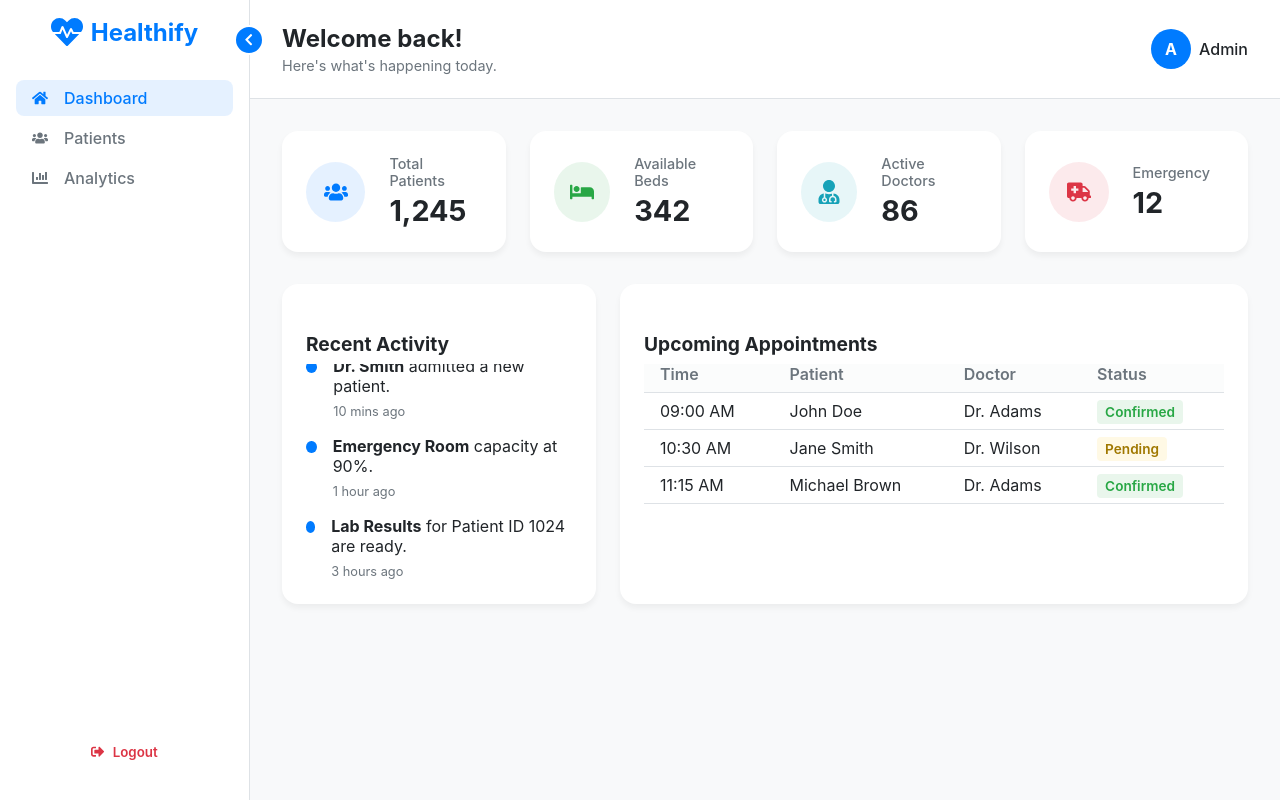
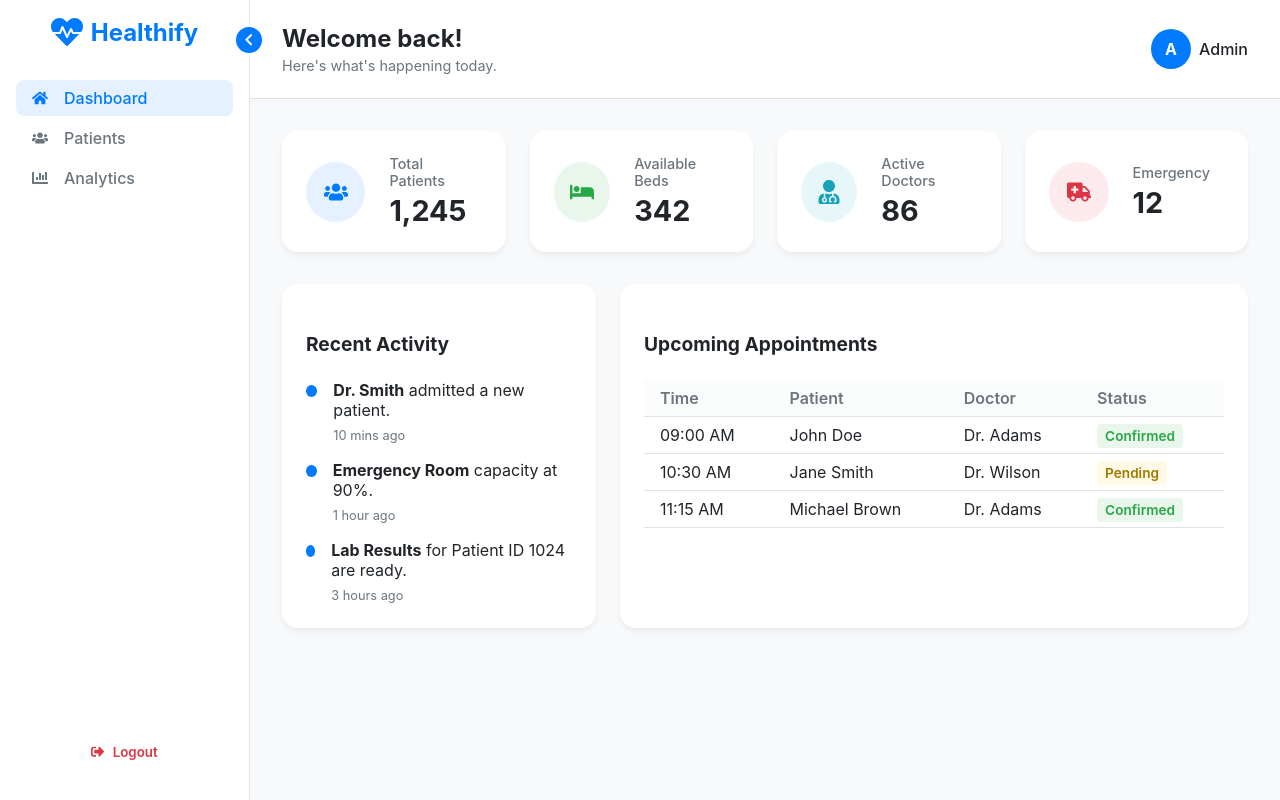
Before and after one commit to prakharkatiyar181/healthify, a React (Vite) app: page / in a window 1280 px wide. Built offline with nearby package versions, Linux system fonts and the light colour scheme; no server answers; sample sign-in values are in the browser's storage.

Commit message:
feat: add styles for dashboard layout, stat cards, and activity sections

```diff
--- a/src/features/dashboard/Dashboard.module.scss
+++ b/src/features/dashboard/Dashboard.module.scss
@@ -77,11 +77,7 @@
     top: 0;
     left: 0;
     background-color: $card-bg;
-    padding: $spacing-lg $spacing-lg $spacing-sm $spacing-lg;
-    margin-top: -$spacing-lg;
-    margin-right: -$spacing-lg;
-    margin-bottom: $spacing-md;
-    margin-left: -$spacing-lg;
+    padding: $spacing-lg $spacing-lg $spacing-lg 0;
     z-index: 2;
   }
 }
```
